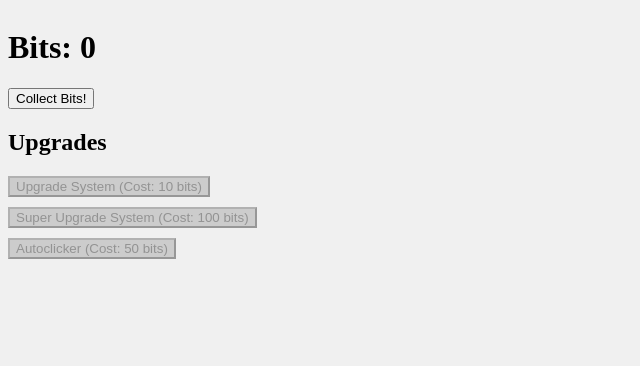
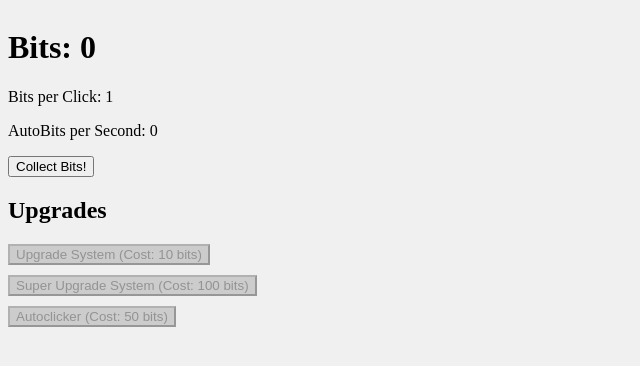
Before and after one commit to JoeyHinckley34/BitCollector, a plain HTML site: page index.html in a window 1280 px wide. Shown: the whole page, without its empty margins (0-640 px from the left). Drawn offline with Linux system fonts and the light colour scheme.

Commit message:
made game update every .1 second from every 1 second

```diff
--- a/index.html
+++ b/index.html
@@ -7,7 +7,11 @@
     <link rel="stylesheet" href="styles.css">
 </head>
 <body>
-    <h1>Bits: <span id="bit-count">0</span></h1>
+    <div>
+        <h1>Bits: <span id="bit-count">0</span></h1>
+        <p>Bits per Click: <span id="bit-value">1</span></p>
+        <p>AutoBits per Second: <span id="auto-clickers-count">0</span></p>
+    </div>
     <div>
         <button id="click-button">Collect Bits!</button>
     </div>
--- a/script.js
+++ b/script.js
@@ -6,12 +6,16 @@ const clickButton = document.getElementById('click-button');
 const bitCountDisplay = document.getElementById('bit-count');
 const upgradesContainer = document.getElementById('upgrades-container');
 const bitValueDisplay = document.getElementById('bit-value');
+const autoClickersCountDisplay = document.getElementById('auto-clickers-count');
 
+// Adjust the effect functions to ensure values remain integers
 const upgrades = [
-    { id: 'upgrade-1', name: 'Upgrade System', cost: 10, effect: () => bitValue += 1 },
-    { id: 'upgrade-2', name: 'Super Upgrade System', cost: 100, effect: () => bitValue += 10 },
-    { id: 'upgrade-3', name: 'Autoclicker', cost: 50, effect: () => autoClickers += 1 }
+    { id: 'upgrade-1', name: 'Upgrade System', cost: 10, effect: () => { bitValue += 1; updateBitValueDisplay(); } },
+    { id: 'upgrade-2', name: 'Super Upgrade System', cost: 100, effect: () => { bitValue += 10; updateBitValueDisplay(); } },
+    { id: 'upgrade-3', name: 'Autoclicker', cost: 50, effect: () => { autoClickers += 1; updateAutoClickersCountDisplay(); } }
 ];
+
+upgrades.forEach(createUpgradeButton);
 
 function createUpgradeButton(upgrade) {
     const button = document.createElement('button');
@@ -25,6 +29,7 @@ function createUpgradeButton(upgrade) {
             upgrade.effect();
             bitCountDisplay.textContent = bitCount;
             bitValueDisplay.textContent = bitValue;
+            autoClickersCountDisplay.textContent = autoClickers;
             updateUpgradeButtons();
         }
     });
@@ -41,20 +46,41 @@ function updateUpgradeButtons() {
     });
 }
 
+// Function to update bit count display as an integer
+function updateBitCountDisplay() {
+    bitCountDisplay.textContent = Math.floor(bitCount);
+}
+
+// Function to update bit value display as an integer
+function updateBitValueDisplay() {
+    bitValueDisplay.textContent = Math.floor(bitValue);
+}
+
+// Function to update auto clickers display as an integer
+function updateAutoClickersCountDisplay() {
+    autoClickersCountDisplay.textContent = Math.floor(autoClickers);
+}
+
 clickButton.addEventListener('click', () => {
     bitCount += bitValue;
-    bitCountDisplay.textContent = bitCount;
+    updateBitCountDisplay();
     updateUpgradeButtons();
 });
 
-upgrades.forEach(createUpgradeButton);
-
 function autoClick() {
-    bitCount += autoClickers;
-    bitCountDisplay.textContent = bitCount;
+    bitCount += autoClickers / 10;
+    bitCount = Math.floor(bitCount);  // Ensure bitCount is an integer
+    updateBitCountDisplay();
     updateUpgradeButtons();
 }
 
-setInterval(autoClick, 1000);
+
+// Initialize the displays
+updateBitCountDisplay();
+updateBitValueDisplay();
+updateAutoClickersCountDisplay();
+
+// Set the interval to update 10 times per second
+setInterval(autoClick, 100);
 
 updateUpgradeButtons();
```
